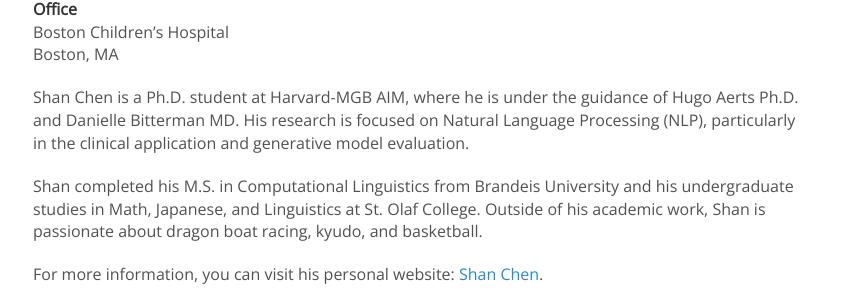
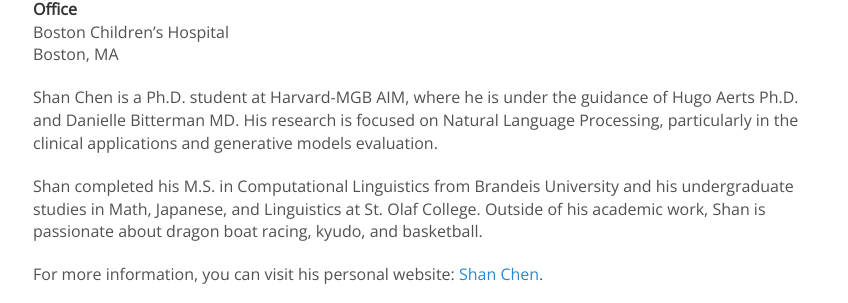
Before and after one commit to KordingLab/KordingLab.github.io, a Jekyll site: the page built from _people/shan_chen.md, in a window 1280 px wide. Shown: the part 578-881 px from the top of the page, without its empty margins (222-1070 px from the left). Built offline with Jekyll 4.4.1, drawn with Linux system fonts in a browser that asks for light colours; nearby versions of some CDN libraries; comment, search, counter and statistics services are not loaded.

Commit message:
Update shan_chen.md

```diff
--- a/_people/shan_chen.md
+++ b/_people/shan_chen.md
@@ -16,7 +16,7 @@
 Boston Children's Hospital<br>
 Boston, MA
 
-Shan Chen is a Ph.D. student at Harvard-MGB AIM, where he is under the guidance of Hugo Aerts Ph.D. and Danielle Bitterman MD. His research is focused on Natural Language Processing (NLP), particularly in the clinical application and generative model evaluation.
+Shan Chen is a Ph.D. student at Harvard-MGB AIM, where he is under the guidance of Hugo Aerts Ph.D. and Danielle Bitterman MD. His research is focused on Natural Language Processing, particularly in the clinical applications and generative models evaluation.
 
 
 Shan completed his M.S. in Computational Linguistics from Brandeis University and his undergraduate studies in Math, Japanese, and Linguistics at St. Olaf College. Outside of his academic work, Shan is passionate about dragon boat racing, kyudo, and basketball.
```
